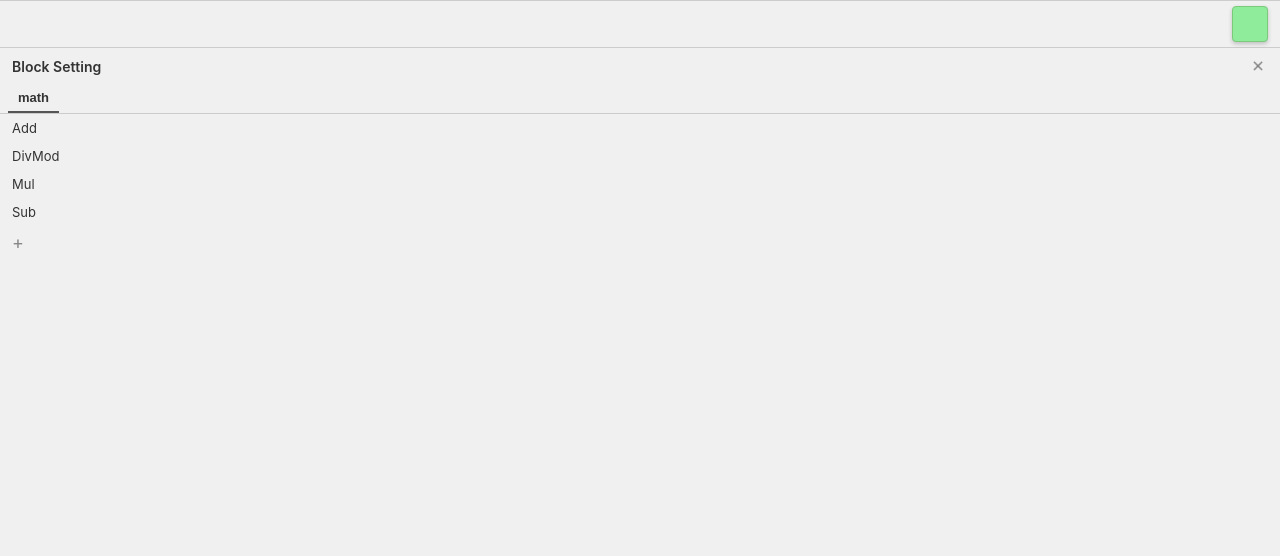
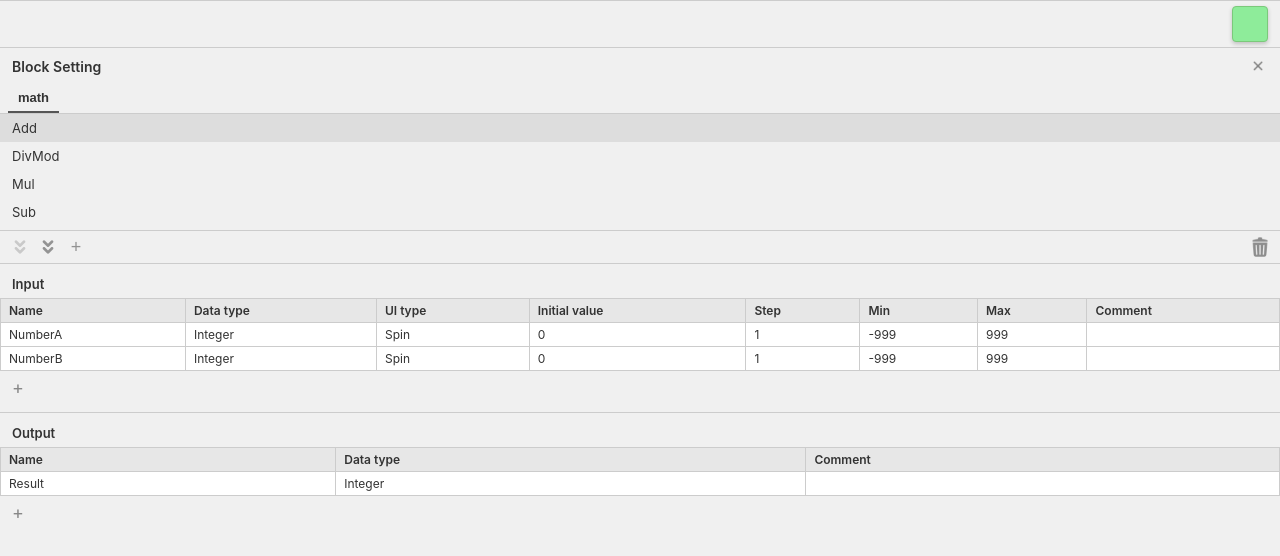
Before and after one commit to acchi17/ScriptFlow, a Vue app: page / in a window 1280 px wide. Both pictures are taken after a click on the button 24 px from the left and 68 px from the top of the page. Shown: the top 556 px of the page. Built offline with nearby package versions, Linux system fonts and the light colour scheme.

Commit message:
feat(BlockSetting): enhance block management with toolbar actions and improved block insertion

```diff
--- a/src/components/BlockSettingBlockList.vue
+++ b/src/components/BlockSettingBlockList.vue
@@ -17,24 +17,27 @@
       @click.stop="$emit('update:selected-block', blockName)"
     >
       <span class="block-name">{{ blockName }}</span>
-      <div v-if="selectedBlock === blockName" class="action-buttons">
-        <button
-          class="action-btn up-btn"
-          :class="{ disabled: isFirst(blockName) }"
-          @click.stop="$emit('move-up', blockName)"
-        ></button>
-        <button
-          class="action-btn down-btn"
-          :class="{ disabled: isLast(blockName) }"
-          @click.stop="$emit('move-down', blockName)"
-        ></button>
-        <button class="action-btn setting-btn" @click.stop="$emit('edit-block', blockName)"></button>
-        <button class="action-btn delete-btn" @click.stop="$emit('delete', blockName)"></button>
-      </div>
     </div>
-    <div class="add-row" @click.stop="$emit('add')">
-      <span>+</span>
+  </div>
+  <div class="toolbar">
+    <div class="toolbar-left">
+      <button
+        class="tool-btn up-btn"
+        :class="{ disabled: !selectedBlock || isFirst(selectedBlock) }"
+        @click.stop="$emit('move-up', selectedBlock)"
+      ></button>
+      <button
+        class="tool-btn down-btn"
+        :class="{ disabled: !selectedBlock || isLast(selectedBlock) }"
+        @click.stop="$emit('move-down', selectedBlock)"
+      ></button>
+      <button class="tool-btn add-btn" @click.stop="$emit('add')">+</button>
     </div>
+    <button
+      class="tool-btn delete-btn"
+      :class="{ disabled: !selectedBlock }"
+      @click.stop="$emit('delete', selectedBlock)"
+    ></button>
   </div>
 </template>
 
@@ -47,7 +50,7 @@ export default {
     activeBlockList: { type: Array, required: true },
     selectedBlock: { type: String, default: null },
   },
-  emits: ['category-selected', 'update:selected-block', 'move-up', 'move-down', 'delete', 'add', 'edit-block'],
+  emits: ['category-selected', 'update:selected-block', 'move-up', 'move-down', 'delete', 'add'],
   setup(props) {
     function isFirst(blockName) {
       return props.activeBlockList[0] === blockName;
@@ -115,15 +118,23 @@ export default {
   flex: 1;
 }
 
-.action-buttons {
+.toolbar {
+  display: flex;
+  align-items: center;
+  justify-content: space-between;
+  padding: 4px 8px;
+  border-top: var(--base-outline-border, 1px solid #ccc);
+}
+
+.toolbar-left {
   display: flex;
   align-items: center;
   gap: 4px;
 }
 
-.action-btn {
-  width: 20px;
-  height: 20px;
+.tool-btn {
+  width: 24px;
+  height: 24px;
   border: none;
   cursor: pointer;
   opacity: 0.6;
@@ -132,13 +143,16 @@ export default {
   background-size: contain;
   background-repeat: no-repeat;
   background-position: center;
+  font-size: 18px;
+  line-height: 1;
+  color: #555;
 }
 
-.action-btn:hover:not(.disabled) {
+.tool-btn:hover:not(.disabled) {
   opacity: 1;
 }
 
-.action-btn.disabled {
+.tool-btn.disabled {
   opacity: 0.25;
   cursor: default;
   pointer-events: none;
@@ -154,24 +168,7 @@ export default {
   transform: rotate(90deg);
 }
 
-.setting-btn {
-  background-image: var(--setting-icon-image);
-}
-
 .delete-btn {
   background-image: var(--trash-icon-image);
 }
-
-.add-row {
-  padding: 6px 12px;
-  font-size: 18px;
-  color: #888;
-  cursor: pointer;
-  user-select: none;
-}
-
-.add-row:hover {
-  color: #333;
-  background-color: rgba(0, 0, 0, 0.04);
-}
 </style>
--- a/src/components/BlockSettingView.vue
+++ b/src/components/BlockSettingView.vue
@@ -10,13 +10,12 @@
         :active-category="activeCategory"
         :active-block-list="activeBlockList"
         :selected-block="selectedBlock"
-        @category-selected="activeCategory = $event; selectedBlock = null"
+        @category-selected="onCategorySelected"
         @update:selected-block="selectedBlock = $event"
         @move-up="onMoveUp"
         @move-down="onMoveDown"
         @delete="onDelete"
         @add="onAddBlock"
-        @edit-block="$emit('edit-block', $event)"
       />
       <BlockSettingBlockParams
         v-if="selectedBlock"
@@ -35,7 +34,7 @@ import BlockSettingBlockParams from './BlockSettingBlockParams.vue';
 export default {
   name: 'BlockSettingView',
   components: { BlockSettingBlockList, BlockSettingBlockParams },
-  emits: ['close', 'edit-block'],
+  emits: ['close'],
 
   setup() {
     const entryDefinitionService = inject('entryDefinitionService');
@@ -52,7 +51,9 @@ export default {
     const activeCategory = ref(
       entryDefinitionService.blockCategories[0]?.name ?? ''
     );
-    const selectedBlock = ref(null);
+    const selectedBlock = ref(
+      entryDefinitionService.blockCategories[0]?.blocks[0] ?? null
+    );
 
     const activeBlockList = computed(() => {
       refreshTrigger.value;
@@ -77,6 +78,11 @@ export default {
       }
     }
 
+    function onCategorySelected(catName) {
+      activeCategory.value = catName;
+      selectedBlock.value = activeBlockList.value[0] ?? null;
+    }
+
     function onMoveUp(blockName) {
       entryDefinitionService.moveBlockUp(blockName);
       bumpRefresh();
@@ -97,7 +103,10 @@ export default {
     }
 
     function onAddBlock() {
-      const newName = entryDefinitionService.addBlock(activeCategory.value);
+      const insertIndex = selectedBlock.value !== null
+        ? activeBlockList.value.indexOf(selectedBlock.value) + 1
+        : null;
+      const newName = entryDefinitionService.addBlock(activeCategory.value, null, insertIndex);
       if (newName) {
         bumpRefresh();
         selectedBlock.value = newName;
@@ -112,6 +121,7 @@ export default {
       selectedBlock,
       inputParams,
       outputParams,
+      onCategorySelected,
       onMoveUp,
       onMoveDown,
       onDelete,
--- a/src/services/entry_definition/EntryDefinitionService.js
+++ b/src/services/entry_definition/EntryDefinitionService.js
@@ -141,16 +141,20 @@ export default class EntryDefinitionService {
    * @param {string} categoryName Category to add the block to
    * @return {string|null} The new block's name, or null if the category is missing
    */
-  addBlock(categoryName) {
+  addBlock(categoryName, blockName = null, insertIndex = null) {
     const cat = this.blockCategories.find(c => c.name === categoryName);
     if (!cat) return null;
-    const base = 'NewBlock';
+    const base = blockName ?? 'NewBlock';
     let name = base;
     let i = 1;
     while (this.blockDefinitions[name]) {
       name = `${base}${i++}`;
     }
-    cat.blocks.push(name);
+    if (insertIndex !== null) {
+      cat.blocks.splice(insertIndex, 0, name);
+    } else {
+      cat.blocks.push(name);
+    }
     this.blockDefinitions[name] = {
       name,
       category: categoryName,
```
